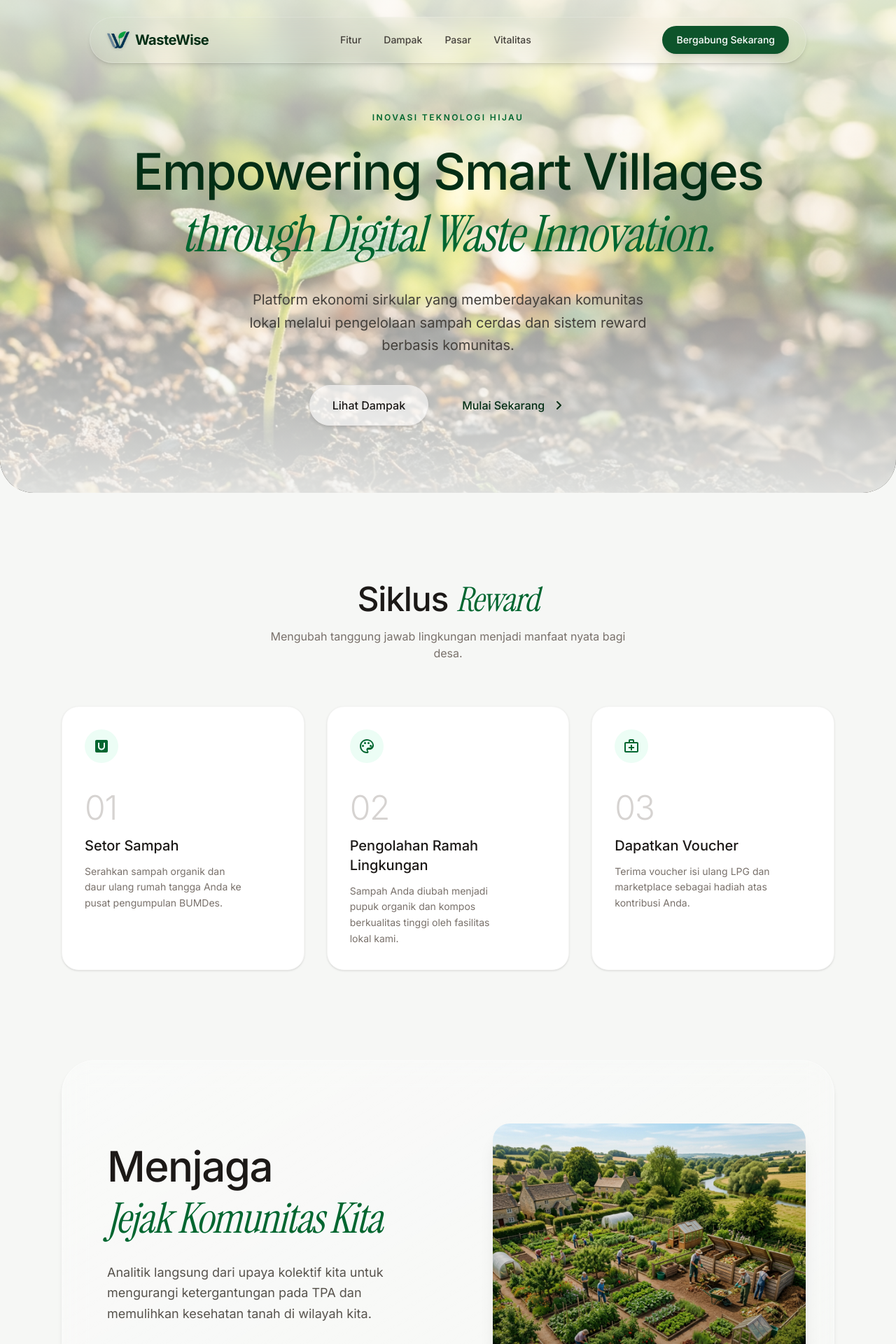
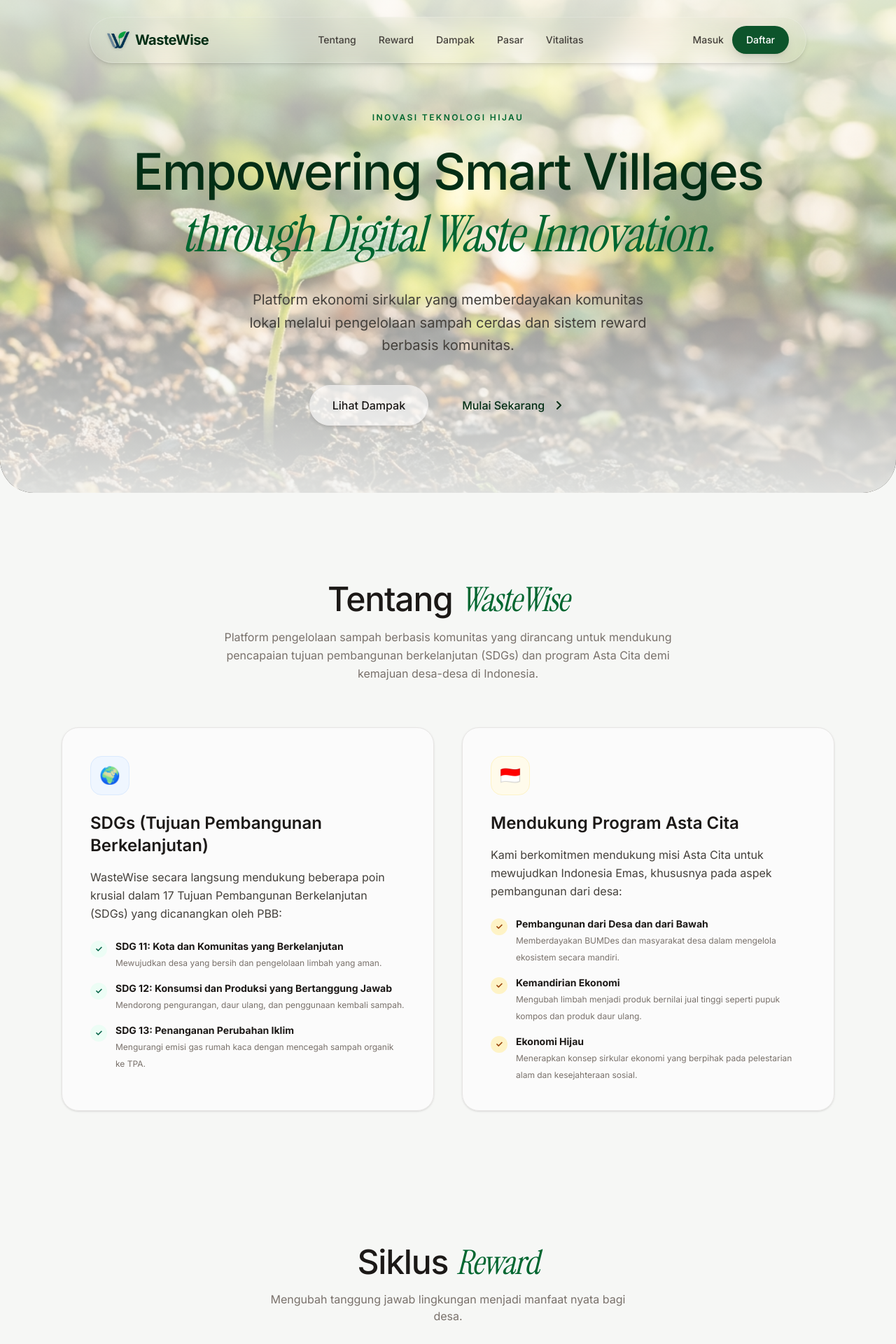
Before and after one commit to rafifdzaky27/WasteWise, a Next.js app: page / in a window 1280 px wide. Shown: the top 1920 px of the page at 70% size. Built offline with nearby package versions, Linux system fonts and the light colour scheme.

Commit message:
feat: update landing page, dashboard navigation, and bio-compose vitality tracking system, update role pembeli to petani

```diff
--- a/src/app/(auth)/register/page.tsx
+++ b/src/app/(auth)/register/page.tsx
@@ -44,7 +44,7 @@ export default function RegisterPage() {
 
   const roles: { value: UserRole; label: string; desc: string }[] = [
     { value: "warga", label: "🏘️ Warga", desc: "Setor sampah & dapatkan reward" },
-    { value: "pembeli", label: "🛒 Pembeli", desc: "Beli produk daur ulang" },
+    { value: "petani", label: "👨‍🌾 Petani", desc: "Beli produk daur ulang" },
     { value: "admin", label: "🏛️ Admin BUMDes", desc: "Kelola operasional" },
   ];
 
--- a/src/app/(public)/page.tsx
+++ b/src/app/(public)/page.tsx
@@ -3,11 +3,13 @@ import CycleOfReward from "../../components/landing/CycleOfReward";
 import CommunityImpact from "../../components/landing/CommunityImpact";
 import Marketplace from "../../components/landing/Marketplace";
 import BioBinVitality from "../../components/landing/BioBinVitality";
+import About from "../../components/landing/About";
 
 export default function Home() {
   return (
     <>
       <Hero />
+      <About />
       <CycleOfReward />
       <CommunityImpact />
       <Marketplace />
--- a/src/components/impact/ImpactChart.tsx
+++ b/src/components/impact/ImpactChart.tsx
@@ -68,11 +68,11 @@ export default function ImpactChart({ data }: ImpactChartProps) {
                 boxShadow: "0 4px 6px -1px rgb(0 0 0 / 0.1)",
                 fontSize: "12px",
               }}
-              formatter={(value: number, name: string) => [
-                `${value.toFixed(1)} kg`,
+              formatter={(value: any, name: any) => [
+                `${Number(value).toFixed(1)} kg`,
                 name === "organic" ? "Organik" : "Daur Ulang",
               ]}
-              labelFormatter={(label: string) => `Tanggal: ${label}`}
+              labelFormatter={(label: any) => `Tanggal: ${label}`}
             />
             <Legend
               formatter={(value: string) =>
--- /dev/null
+++ b/src/components/landing/About.tsx
@@ -0,0 +1,126 @@
+"use client";
+
+import { useEffect, useRef } from "react";
+import Image from "next/image";
+
+export default function About() {
+  const sectionRef = useRef<HTMLElement>(null);
+
+  useEffect(() => {
+    const observer = new IntersectionObserver(
+      (entries) => {
+        entries.forEach((entry) => {
+          if (entry.isIntersecting) {
+            entry.target.classList.add("visible");
+          }
+        });
+      },
+      { threshold: 0.15 }
+    );
+
+    const reveals = sectionRef.current?.querySelectorAll(".reveal");
+    reveals?.forEach((el) => observer.observe(el));
+
+    return () => observer.disconnect();
+  }, []);
+
+  return (
+    <section
+      id="about"
+      ref={sectionRef}
+      className="w-full max-w-[1152px] mx-auto px-6 pt-32 pb-16"
+    >
+      <div className="text-center mb-16 reveal">
+        <h2 className="text-4xl sm:text-5xl font-medium tracking-tight text-foreground">
+          Tentang{" "}
+          <span className="font-serif italic text-primary">WasteWise</span>
+        </h2>
+        <p className="mt-4 text-base text-muted max-w-2xl mx-auto leading-relaxed">
+          Platform pengelolaan sampah berbasis komunitas yang dirancang untuk mendukung pencapaian tujuan pembangunan berkelanjutan (SDGs) dan program Asta Cita demi kemajuan desa-desa di Indonesia.
+        </p>
+      </div>
+
+      <div className="grid grid-cols-1 md:grid-cols-2 gap-10">
+        {/* SDGs Section */}
+        <div className="reveal animate-delay-100 bg-white/60 border border-stone-border rounded-3xl p-8 sm:p-10 shadow-sm hover:shadow-md transition-all duration-300">
+          <div className="w-14 h-14 rounded-2xl bg-blue-bg flex items-center justify-center mb-6 border border-blue-border">
+            <span className="text-2xl">🌍</span>
+          </div>
+          <h3 className="text-2xl font-semibold text-foreground mb-4">SDGs (Tujuan Pembangunan Berkelanjutan)</h3>
+          <p className="text-stone-dark leading-relaxed mb-6">
+            WasteWise secara langsung mendukung beberapa poin krusial dalam 17 Tujuan Pembangunan Berkelanjutan (SDGs) yang dicanangkan oleh PBB:
+          </p>
+          <ul className="space-y-4">
+            <li className="flex items-start gap-3">
+              <div className="w-6 h-6 rounded-full bg-accent-green flex items-center justify-center mt-0.5 shrink-0">
+                <span className="text-green-status-text text-xs font-bold">✓</span>
+              </div>
+              <div>
+                <strong className="text-foreground text-sm block">SDG 11: Kota dan Komunitas yang Berkelanjutan</strong>
+                <span className="text-xs text-muted">Mewujudkan desa yang bersih dan pengelolaan limbah yang aman.</span>
+              </div>
+            </li>
+            <li className="flex items-start gap-3">
+              <div className="w-6 h-6 rounded-full bg-accent-green flex items-center justify-center mt-0.5 shrink-0">
+                <span className="text-green-status-text text-xs font-bold">✓</span>
+              </div>
+              <div>
+                <strong className="text-foreground text-sm block">SDG 12: Konsumsi dan Produksi yang Bertanggung Jawab</strong>
+                <span className="text-xs text-muted">Mendorong pengurangan, daur ulang, dan penggunaan kembali sampah.</span>
+              </div>
+            </li>
+            <li className="flex items-start gap-3">
+              <div className="w-6 h-6 rounded-full bg-accent-green flex items-center justify-center mt-0.5 shrink-0">
+                <span className="text-green-status-text text-xs font-bold">✓</span>
+              </div>
+              <div>
+                <strong className="text-foreground text-sm block">SDG 13: Penanganan Perubahan Iklim</strong>
+                <span className="text-xs text-muted">Mengurangi emisi gas rumah kaca dengan mencegah sampah organik ke TPA.</span>
+              </div>
+            </li>
+          </ul>
+        </div>
+
+        {/* Asta Cita Section */}
+        <div className="reveal animate-delay-200 bg-white/60 border border-stone-border rounded-3xl p-8 sm:p-10 shadow-sm hover:shadow-md transition-all duration-300">
+          <div className="w-14 h-14 rounded-2xl bg-yellow-bg flex items-center justify-center mb-6 border border-yellow-border">
+            <span className="text-2xl">🇮🇩</span>
+          </div>
+          <h3 className="text-2xl font-semibold text-foreground mb-4">Mendukung Program Asta Cita</h3>
+          <p className="text-stone-dark leading-relaxed mb-6">
+            Kami berkomitmen mendukung misi Asta Cita untuk mewujudkan Indonesia Emas, khususnya pada aspek pembangunan dari desa:
+          </p>
+          <ul className="space-y-4">
+            <li className="flex items-start gap-3">
+              <div className="w-6 h-6 rounded-full bg-yellow-border flex items-center justify-center mt-0.5 shrink-0">
+                <span className="text-amber-800 text-xs font-bold">✓</span>
+              </div>
+              <div>
+                <strong className="text-foreground text-sm block">Pembangunan dari Desa dan dari Bawah</strong>
+                <span className="text-xs text-muted">Memberdayakan BUMDes dan masyarakat desa dalam mengelola ekosistem secara mandiri.</span>
+              </div>
+            </li>
+            <li className="flex items-start gap-3">
+              <div className="w-6 h-6 rounded-full bg-yellow-border flex items-center justify-center mt-0.5 shrink-0">
+                <span className="text-amber-800 text-xs font-bold">✓</span>
+              </div>
+              <div>
+                <strong className="text-foreground text-sm block">Kemandirian Ekonomi</strong>
+                <span className="text-xs text-muted">Mengubah limbah menjadi produk bernilai jual tinggi seperti pupuk kompos dan produk daur ulang.</span>
+              </div>
+            </li>
+            <li className="flex items-start gap-3">
+              <div className="w-6 h-6 rounded-full bg-yellow-border flex items-center justify-center mt-0.5 shrink-0">
+                <span className="text-amber-800 text-xs font-bold">✓</span>
+              </div>
+              <div>
+                <strong className="text-foreground text-sm block">Ekonomi Hijau</strong>
+                <span className="text-xs text-muted">Menerapkan konsep sirkular ekonomi yang berpihak pada pelestarian alam dan kesejahteraan sosial.</span>
+              </div>
+            </li>
+          </ul>
+        </div>
+      </div>
+    </section>
+  );
+}
--- a/src/components/landing/BioBinVitality.tsx
+++ b/src/components/landing/BioBinVitality.tsx
@@ -38,7 +38,7 @@ const metrics = [
   },
   {
     value: "4 Hari",
-    label: "Menuju Panen",
+    label: "Menuju Compose",
     iconBg: "bg-purple-bg",
     iconBorder: "border-purple-border",
     icon: (
@@ -76,7 +76,7 @@ export default function BioBinVitality() {
         {/* Header */}
         <div className="text-center mb-10">
           <h2 className="text-3xl sm:text-4xl font-medium tracking-tight text-foreground">
-            BioBin{" "}
+            BioCompose{" "}
             <span className="font-serif italic text-[#096]">Vitality</span>
           </h2>
           <p className="mt-4 text-base text-muted max-w-md mx-auto">
--- a/src/components/landing/CycleOfReward.tsx
+++ b/src/components/landing/CycleOfReward.tsx
@@ -10,7 +10,7 @@ const steps = [
       "Serahkan sampah organik dan daur ulang rumah tangga Anda ke pusat pengumpulan BUMDes.",
     icon: (
       <svg width="24" height="24" viewBox="0 0 24 24" fill="none">
-        <path d="M19 3H5C3.9 3 3 3.9 3 5V19C3 20.1 3.9 21 5 21H19C20.1 21 21 20.1 21 19V5C21 3.9 20.1 3 19 3ZM12 17.5C9.24 17.5 7 15.26 7 12.5V7H9V12.5C9 14.16 10.34 15.5 12 15.5S15 14.16 15 12.5V7H17V12.5C17 15.26 14.76 17.5 12 17.5Z" fill="#016630"/>
+        <path d="M19 3H5C3.9 3 3 3.9 3 5V19C3 20.1 3.9 21 5 21H19C20.1 21 21 20.1 21 19V5C21 3.9 20.1 3 19 3ZM12 17.5C9.24 17.5 7 15.26 7 12.5V7H9V12.5C9 14.16 10.34 15.5 12 15.5S15 14.16 15 12.5V7H17V12.5C17 15.26 14.76 17.5 12 17.5Z" fill="#016630" />
       </svg>
     ),
   },
@@ -21,11 +21,11 @@ const steps = [
       "Sampah Anda diubah menjadi pupuk organik dan kompos berkualitas tinggi oleh fasilitas lokal kami.",
     icon: (
       <svg width="24" height="24" viewBox="0 0 24 24" fill="none">
-        <path d="M12 22C6.49 22 2 17.51 2 12S6.49 2 12 2C17.51 2 22 6.04 22 11C22 14.31 19.31 17 16 17H14.23C13.76 17 13.39 17.37 13.39 17.84C13.39 18.06 13.47 18.26 13.62 18.41C14.16 18.97 14.48 19.69 14.48 20.5C14.48 22 13.25 22 12 22ZM12 4C7.59 4 4 7.59 4 12S7.59 20 12 20C12.45 20 12.48 19.86 12.48 19.5C12.48 19.32 12.42 19.13 12.26 18.96L12.24 18.94C11.67 18.37 11.39 17.68 11.39 16.84C11.39 15.28 12.67 14 14.23 14H16C18.21 14 20 12.21 20 10C20 6.69 16.42 4 12 4Z" fill="#016630"/>
-        <circle cx="6.5" cy="11.5" r="1.5" fill="#016630"/>
-        <circle cx="9.5" cy="7.5" r="1.5" fill="#016630"/>
-        <circle cx="14.5" cy="7.5" r="1.5" fill="#016630"/>
-        <circle cx="17.5" cy="11.5" r="1.5" fill="#016630"/>
+        <path d="M12 22C6.49 22 2 17.51 2 12S6.49 2 12 2C17.51 2 22 6.04 22 11C22 14.31 19.31 17 16 17H14.23C13.76 17 13.39 17.37 13.39 17.84C13.39 18.06 13.47 18.26 13.62 18.41C14.16 18.97 14.48 19.69 14.48 20.5C14.48 22 13.25 22 12 22ZM12 4C7.59 4 4 7.59 4 12S7.59 20 12 20C12.45 20 12.48 19.86 12.48 19.5C12.48 19.32 12.42 19.13 12.26 18.96L12.24 18.94C11.67 18.37 11.39 17.68 11.39 16.84C11.39 15.28 12.67 14 14.23 14H16C18.21 14 20 12.21 20 10C20 6.69 16.42 4 12 4Z" fill="#016630" />
+        <circle cx="6.5" cy="11.5" r="1.5" fill="#016630" />
+        <circle cx="9.5" cy="7.5" r="1.5" fill="#016630" />
+        <circle cx="14.5" cy="7.5" r="1.5" fill="#016630" />
+        <circle cx="17.5" cy="11.5" r="1.5" fill="#016630" />
       </svg>
     ),
   },
@@ -33,10 +33,10 @@ const steps = [
     number: "03",
     title: "Dapatkan Voucher",
     description:
-      "Terima voucher isi ulang LPG dan marketplace sebagai hadiah atas kontribusi Anda.",
+      "Terima voucher isi ulang LPG sebagai hadiah atas kontribusi Anda.",
     icon: (
       <svg width="24" height="24" viewBox="0 0 24 24" fill="none">
-        <path d="M20 6H16V4C16 2.89 15.11 2 14 2H10C8.89 2 8 2.89 8 4V6H4C2.89 6 2 6.89 2 8V19C2 20.11 2.89 21 4 21H20C21.11 21 22 20.11 22 19V8C22 6.89 21.11 6 20 6ZM10 4H14V6H10V4ZM20 19H4V8H20V19ZM13 10H11V13H8V15H11V18H13V15H16V13H13V10Z" fill="#016630"/>
+        <path d="M20 6H16V4C16 2.89 15.11 2 14 2H10C8.89 2 8 2.89 8 4V6H4C2.89 6 2 6.89 2 8V19C2 20.11 2.89 21 4 21H20C21.11 21 22 20.11 22 19V8C22 6.89 21.11 6 20 6ZM10 4H14V6H10V4ZM20 19H4V8H20V19ZM13 10H11V13H8V15H11V18H13V15H16V13H13V10Z" fill="#016630" />
       </svg>
     ),
   },
--- a/src/components/landing/Navbar.tsx
+++ b/src/components/landing/Navbar.tsx
@@ -32,7 +32,7 @@ export default function Navbar() {
 
       {/* Nav Links */}
       <div className="hidden md:flex items-center gap-8">
-        {[{label:"Fitur",href:"/#features"},{label:"Dampak",href:"/impact"},{label:"Pasar",href:"/#marketplace"},{label:"Vitalitas",href:"/#vitality"}].map((item) => (
+        {[{label:"Tentang",href:"/#about"},{label:"Reward",href:"/#features"},{label:"Dampak",href:"/impact"},{label:"Pasar",href:"/#marketplace"},{label:"Vitalitas",href:"/#vitality"}].map((item) => (
           <Link
             key={item.label}
             href={item.href}
@@ -44,12 +44,20 @@ export default function Navbar() {
       </div>
 
       {/* CTA */}
-      <Link
-        href="/register"
-        className="hidden sm:block bg-primary-dark text-white text-sm font-medium px-5 py-2.5 rounded-full shadow-lg hover:bg-primary-darker hover:shadow-xl transition-all duration-300 hover:-translate-y-0.5"
-      >
-        Bergabung Sekarang
-      </Link>
+      <div className="hidden sm:flex items-center gap-3">
+        <Link
+          href="/login"
+          className="text-sm font-medium text-stone-dark hover:text-primary transition-colors duration-200"
+        >
+          Masuk
+        </Link>
+        <Link
+          href="/register"
+          className="bg-primary-dark text-white text-sm font-medium px-5 py-2.5 rounded-full shadow-lg hover:bg-primary-darker hover:shadow-xl transition-all duration-300 hover:-translate-y-0.5"
+        >
+          Daftar
+        </Link>
+      </div>
     </nav>
   );
 }
--- a/src/lib/types.ts
+++ b/src/lib/types.ts
@@ -1,6 +1,6 @@
 /* ─── User Roles ──────────────────────────────────────────────── */
 
-export type UserRole = "warga" | "admin" | "pembeli";
+export type UserRole = "warga" | "admin" | "petani";
 
 export interface UserProfile {
   id: string;
@@ -153,12 +153,6 @@ export const VOUCHER_OPTIONS: VoucherOption[] = [
     description: "Tukarkan poin Anda dengan voucher LPG 3kg untuk memasak.",
     cost: 500,
   },
-  {
-    type: "marketplace",
-    label: "Kredit Marketplace",
-    description: "Gunakan sebagai kredit belanja di marketplace WasteWise.",
-    cost: 200,
-  },
 ];
 
 /* ─── Joined Types (for admin views) ─────────────────────────── */
```
Also changed, not shown: src/app/(dashboard)/biobin/page.tsx (+7 -7 lines), src/app/(dashboard)/layout.tsx (+12 -4 lines), src/components/dashboard/HarvestPrediction.tsx (+5 -5 lines), src/components/dashboard/MobileNav.tsx (+39 -7 lines), 2 other files (tests, documents, lock files or other folders).
